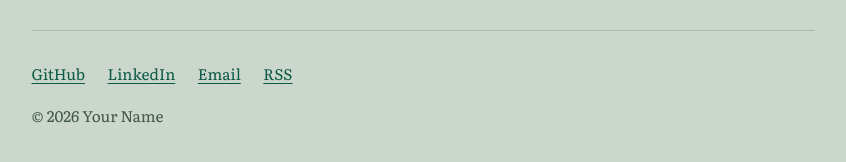
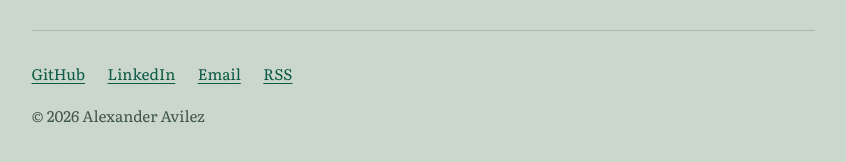
Before and after one commit to aavilezb/aavilezb.github.io, a Jekyll site: the page built from index.html, in a window 1280 px wide. Shown: the part 609-771 px from the top of the page, without its empty margins (217-1063 px from the left). Built offline with Jekyll 4.4.1, drawn with Linux system fonts in a browser that asks for light colours.

Commit message:
Update author name in configuration file

```diff
--- a/_config.yml
+++ b/_config.yml
@@ -4,7 +4,7 @@ lang: en
 
 baseurl: ""
 url: "https://aavilezb.github.io"
-author: Your Name
+author: Alexander Avilez
 markdown: kramdown
 permalink: /:year/:month/:title/
 plugins:
```
